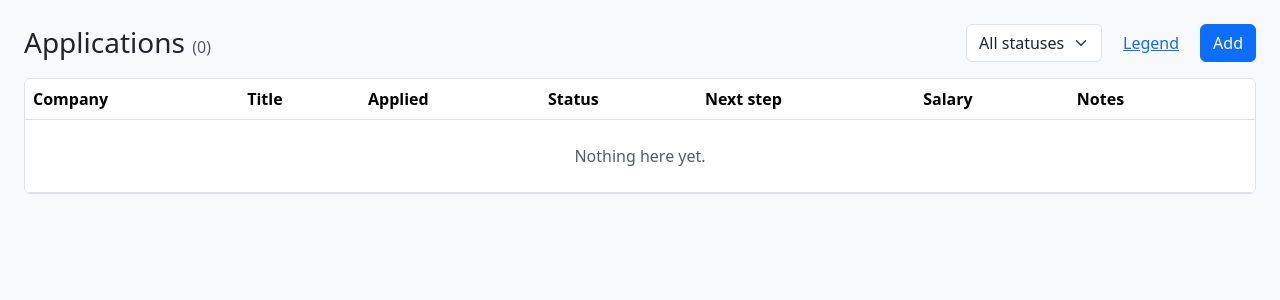
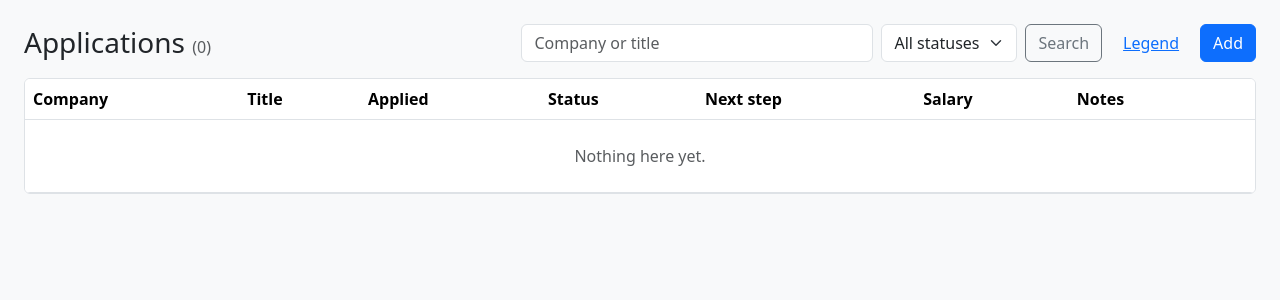
Before and after one commit to t-i-m-i/job-pipeline, an ASP.NET Core app: page / in a window 1280 px wide. Shown: the part 57-357 px from the top of the page. Run offline with ASP.NET Core 8, Linux system fonts and the light colour scheme; the project's own start-up code is not run, and a stand-in starts its controllers and pages.

Commit message:
Add company/title search box with Clear link and .editorconfig

```diff
--- a/Pages/Index.cshtml
+++ b/Pages/Index.cshtml
@@ -33,13 +33,21 @@
     <h1 class="h3 m-0">Applications <span class="text-muted fs-6">(@Model.Applications.Count)</span></h1>
     <div class="d-flex gap-2">
         <form method="get" class="d-flex gap-2">
-            <select name="status" class="form-select" onchange="this.form.submit()">
+            <div class="position-relative flex-shrink-0" style="width: 22rem; max-width: 90vw">
+                <input type="search" name="searchquery" value="@Model.SearchQuery" class="form-control search-with-clear" placeholder="Company or title" />
+                @if (!string.IsNullOrWhiteSpace(Model.SearchQuery))
+                {
+                    <a class="btn btn-link position-absolute top-0 end-0" asp-page="Index" asp-route-status="@Model.Status">Clear</a>
+                }
+            </div>
+            <select name="status" class="form-select w-auto" onchange="this.form.submit()">
                 <option value="">All statuses</option>
                 @foreach (var s in Enum.GetValues<ApplicationStatus>())
                 {
                     <option value="@s" selected="@(Model.Status == s)">@s</option>
                 }
             </select>
+            <button class="btn btn-outline-secondary">Search</button>
         </form>
         <button type="button" class="btn btn-link" data-bs-toggle="modal" data-bs-target="#legendModal">Legend</button>
         <a class="btn btn-primary" asp-page="Edit">Add</a>
--- a/Pages/Index.cshtml.cs
+++ b/Pages/Index.cshtml.cs
@@ -13,10 +13,19 @@ public class IndexModel(AppDbContext db) : PageModel
     [BindProperty(SupportsGet = true)]
     public ApplicationStatus? Status { get; set; }
 
+    [BindProperty(SupportsGet = true)]
+    public string? SearchQuery { get; set; }
+
     public async Task OnGetAsync()
     {
         var query = db.Applications.AsQueryable();
         if (Status is { } s) query = query.Where(a => a.Status == s);
+        if (!string.IsNullOrWhiteSpace(SearchQuery))
+        {
+            var pattern = $"%{SearchQuery.Trim()}%";
+            query = query.Where(a => EF.Functions.Like(a.Company, pattern)
+                                  || EF.Functions.Like(a.Title, pattern));
+        }
 
         // SQLite can't order by DateOnly? reliably in all cases, so sort in memory (small dataset).
         Applications = (await query.ToListAsync())
--- a/wwwroot/css/site.css
+++ b/wwwroot/css/site.css
@@ -1,2 +1,6 @@
 body { background: #f8f9fa; }
 td.notes { max-width: 28rem; white-space: pre-line; }
+
+/* Search box: room for the "Clear" link on the right, hide the browser's own clear (x) button */
+.search-with-clear { padding-right: 4.5rem; }
+.search-with-clear::-webkit-search-cancel-button { display: none; }
```
Also changed, not shown: 1 other file.
